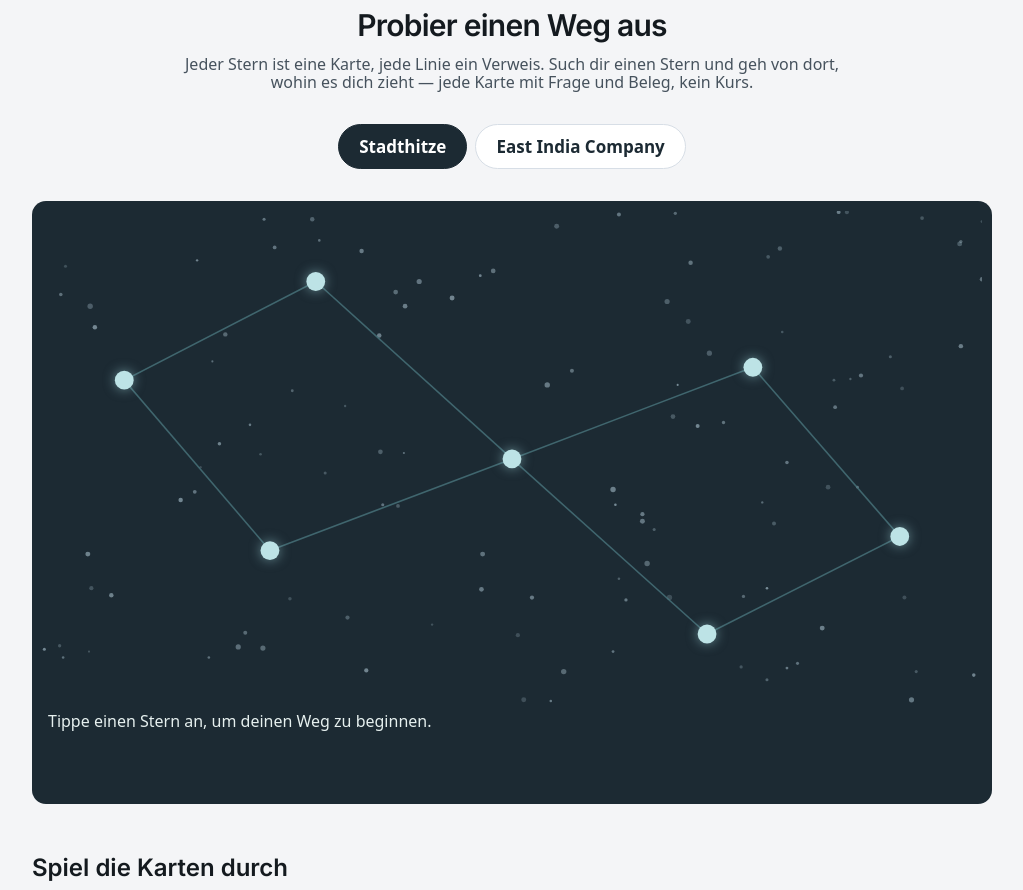
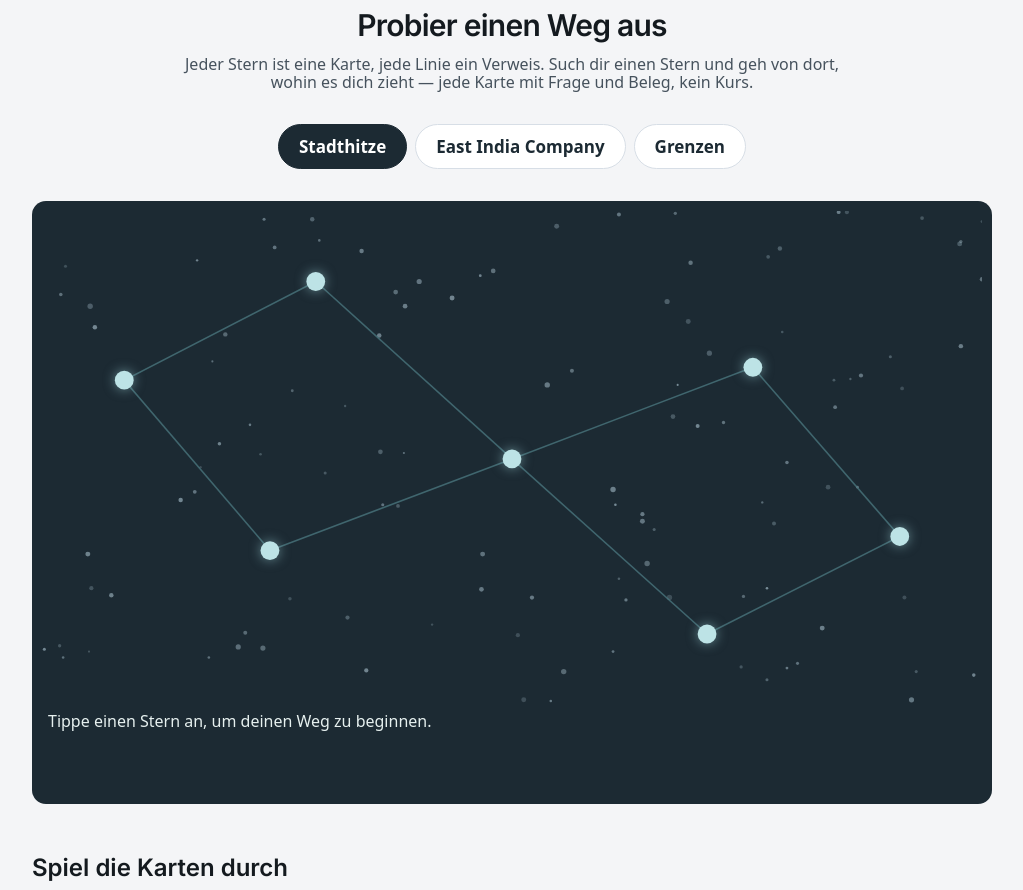
Before and after one commit to roadrider42/plinyoo, a React (Vite) app: page /#/ in a window 1280 px wide. Shown: the part 2960-3850 px from the top of the page, without its empty margins (128-1151 px from the left). Built offline with nearby package versions, Linux system fonts and the light colour scheme.

Commit message:
Startseite: Wissensuniversum um das Thema Grenzen (Buch 02) erweitert
Co-Authored-By: Claude Sonnet 5.5 <noreply@anthropic.com>

```diff
--- a/public/locales/de/translation.json
+++ b/public/locales/de/translation.json
@@ -196,7 +196,7 @@
     "retrieved": "abgerufen",
     "toSource": "Zur Quelle",
     "ownTranslation": "eigene Übersetzung",
-    "bookNote": "Diese Karten gehören zur Kampagne rund um William Dalrymples Buch „Anarchie“.",
+    "bookNote": "Diese Karten gehören zu {{autor}}: „{{titel}}“.",
     "bookLink": "Zur Buchseite mit Beitrag und Verlagslinks",
     "cards": [
       {
@@ -395,7 +395,8 @@
           }
         ]
       }
-    ]
+    ],
+    "topicBorders": "Grenzen"
   },
   "views": {
     "title": "Ein Blick hinein",
--- a/src/components/ui/Wissensuniversum.tsx
+++ b/src/components/ui/Wissensuniversum.tsx
@@ -1,14 +1,15 @@
 // src/components/ui/Wissensuniversum.tsx
 // Zweck: Wissensuniversum zum Ausprobieren auf der Startseite — Sterne sind Karten, Linien sind Verweise.
 // Der Besucher zeichnet seinen eigenen Weg von Stern zu Stern und spielt die Karten durch; ohne Konto, ohne Anmeldung.
-// Zwei Themen: Stadthitze (Texte aus den Übersetzungen, journey.cards) und East India Company (Daten der Buchseite,
-// content/buecher/dalrymple-anarchie.json — nur Deutsch). Dieselbe Idee wie auf der Buchseite (scripts/buchseiten.mjs).
+// Drei Themen: Stadthitze (Texte aus den Übersetzungen, journey.cards), East India Company und Grenzen (Daten der Buchseiten,
+// content/buecher/*.json — nur Deutsch). Dieselbe Idee wie auf der Buchseite (scripts/buchseiten.mjs).
 // Texte kommen aus den Übersetzungen (journey.*). Sprachen ohne Karten zeigen den Abschnitt nicht.
 
 import React, { useEffect, useMemo, useRef, useState } from 'react';
 import { useTranslation } from 'react-i18next';
 
 import dalrymple from '../../../content/buecher/dalrymple-anarchie.json';
+import marshall from '../../../content/buecher/marshall-die-macht-der-geografie.json';
 import { ereignis } from '@/lib/messung';
 import { anordnung, FELD, wolke, type Kante } from '@/lib/universum';
 
@@ -16,7 +17,7 @@ type Option = { text: string; ok: boolean; fb: string };
 type Frage = { frage: string; optionen: Option[]; beleg: string; belegDe?: string };
 type Quelle = { titel: string; url: string; herausgeber: string; abgerufen: string };
 type Karte = { slug: string; name: string; titel: string; text: string; quelle?: Quelle; fragen: Frage[] };
-type Thema = { id: string; label: string; karten: Karte[]; kanten: Kante[]; buchUrl?: string };
+type Thema = { id: string; label: string; karten: Karte[]; kanten: Kante[]; buchUrl?: string; buchAutor?: string; buchTitel?: string };
 type Antwort = { gewaehlt: number; ok: boolean };
 
 type StadthitzeKarte = {
@@ -47,9 +48,10 @@ function gemischt<T>(items: T[]): T[] {
     .map(([, item]) => item);
 }
 
-function eicThema(label: string): Thema {
-  const d = dalrymple as unknown as {
+type BuchDaten = {
     slug: string;
+    autor: string;
+    titel: string;
     knoten: { slug: string; titel: string }[];
     kanten: [number, number, string][];
     kartenvoll: {
@@ -60,11 +62,17 @@ function eicThema(label: string): Thema {
       quelle: Quelle;
       fragen: Frage[];
     }[];
-  };
+};
+
+// Ein Thema aus den Daten einer Buchseite (content/buecher/<slug>.json); nur Deutsch
+function buchThema(daten: unknown, label: string): Thema {
+  const d = daten as BuchDaten;
   return {
     id: d.slug,
     label,
     buchUrl: `/buch/${d.slug}/`,
+    buchAutor: d.autor,
+    buchTitel: d.titel,
     kanten: d.kanten.map(([a, b]) => [a, b] as Kante),
     karten: d.kartenvoll.map((k, i) => ({
       slug: k.slug,
@@ -106,7 +114,9 @@ export default function Wissensuniversum() {
       })),
     };
     // Die Karten zur East India Company sind deutsch; Sprachen außer Deutsch zeigen nur die Stadthitze
-    return sprache === 'de' ? [hitze, eicThema(String(t('journey.topicEic')))] : [hitze];
+    return sprache === 'de'
+      ? [hitze, buchThema(dalrymple, String(t('journey.topicEic'))), buchThema(marshall, String(t('journey.topicBorders')))]
+      : [hitze];
     // eslint-disable-next-line react-hooks/exhaustive-deps
   }, [hitzeKarten.length, sprache]);
 
@@ -467,7 +477,7 @@ function Universum({ thema, sichtbar }: { thema: Thema; sichtbar: boolean }) {
 
       {thema.buchUrl && (
         <p className="mt-6 text-text-muted">
-          {t('journey.bookNote')}{' '}
+          {t('journey.bookNote', { autor: thema.buchAutor, titel: thema.buchTitel })}{' '}
           <a className="font-semibold text-primary underline underline-offset-2" href={thema.buchUrl}>
             {t('journey.bookLink')}
           </a>
```
